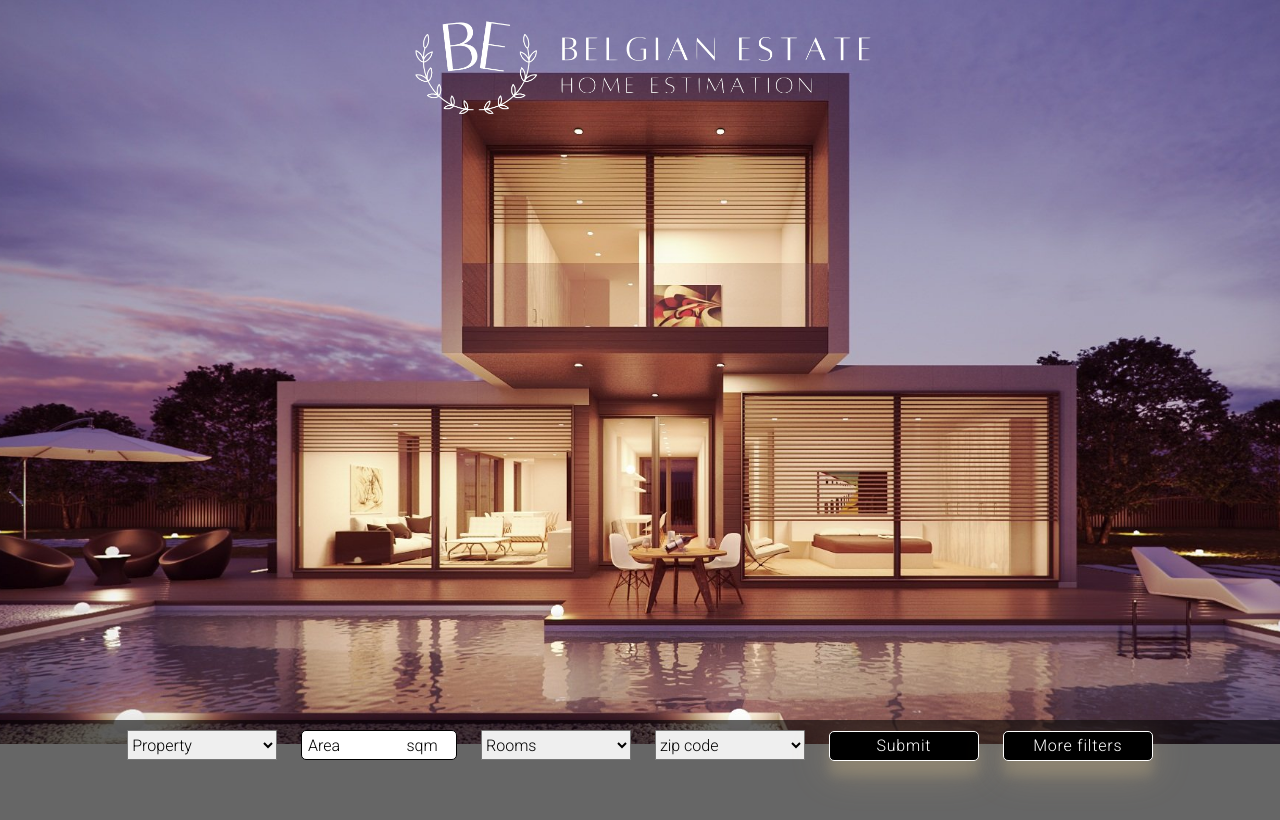
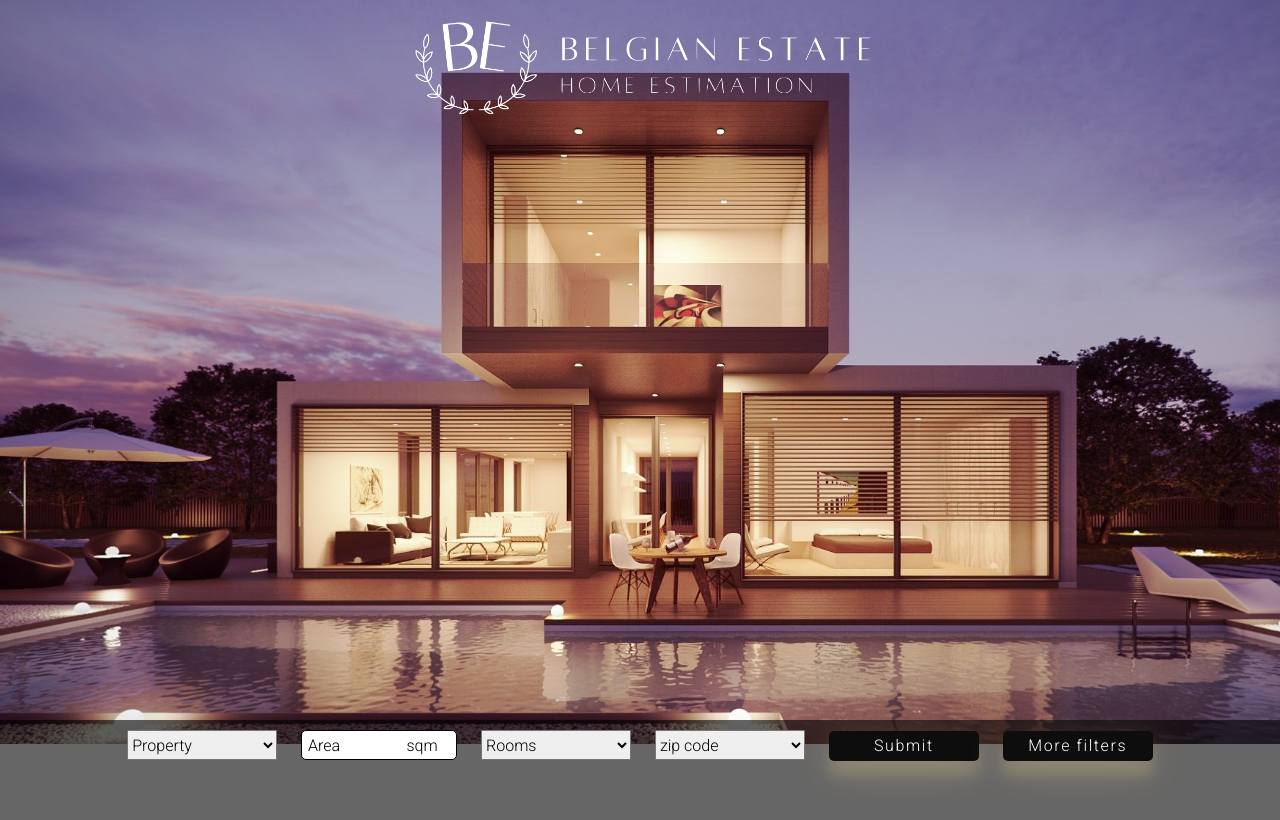
Before and after one commit to bryangustin/Bouman-Johnson-housing-project, a website: page index.html in a window 1280 px wide. Drawn offline with Linux system fonts and the light colour scheme; no server answers.

Commit message:
btn update

```diff
--- a/app.js
+++ b/app.js
@@ -19,6 +19,9 @@ fetch(proxyurl)
 			document.getElementById("zip").insertAdjacentHTML("beforeend", zip);
 		});
 	});
+document.querySelector("#filters").addEventListener("click", (event) => {
+	alert("Sorry Diogo or somoene else! I haven't been configured yet");
+})
 
 document.querySelector("#submit").addEventListener("click", (event) => {
 	event.preventDefault();
--- a/index.html
+++ b/index.html
@@ -41,8 +41,8 @@
 
 				</select>
 
-			<input type="submit" id="submit" name="submit" value="Submit">
-			<button id="btn" > More filters </button>
+			<input type="submit" class="btn" id="submit" name="submit" value="Submit">
+			<button class="btn" id="filters">More filters</button>
 			<div id="container"></div>
 		</form>
 		</div>
--- a/styles/style.css
+++ b/styles/style.css
@@ -48,41 +48,21 @@ input::placeholder {
 	box-shadow: none;
 	color: black;
 }
-#submit{
-  	letter-spacing: 0.05rem;
-  	position: relative;
-  	background-color: black;
-  	color: white !important;
-  	margin: 10px;
-  	width: 150px;
-  	height: 30px;
-  	border: solid 1px white;
-  	border-radius: 5px;
-  	overflow: hidden;
-  	transition: 0.3s ease-in-out;
-  	z-index: 1;
-  	box-shadow: 0 10px 38px rgba(222, 193, 140, 0.3), 0 15px 12px rgba(222, 193, 140, 0.2);
-}
-#submit:hover {
-  	box-shadow:none;
-  	transform: scale(0.98);
-}
-#btn{
-	letter-spacing: 0.05rem;
-	position: relative;
-	background-color: black;
+.btn{
+	cursor: pointer;
+	letter-spacing: 0.1rem;
+	background-color: #0D0D0D;
     color: white !important;
     margin: 10px;
     width: 150px;
     height: 30px;
-    border: solid 1px white;
+    border:none;
     border-radius: 5px;
-    overflow: hidden;
     transition: 0.3s ease-in-out;
 	z-index: 1;
 	box-shadow: 0 10px 38px rgba(222, 193, 140, 0.3), 0 15px 12px rgba(222, 193, 140, 0.2);
 }
-#btn:hover {
+.btn:hover {
   	box-shadow:none;
   	transform: scale(0.98);
 }
```
